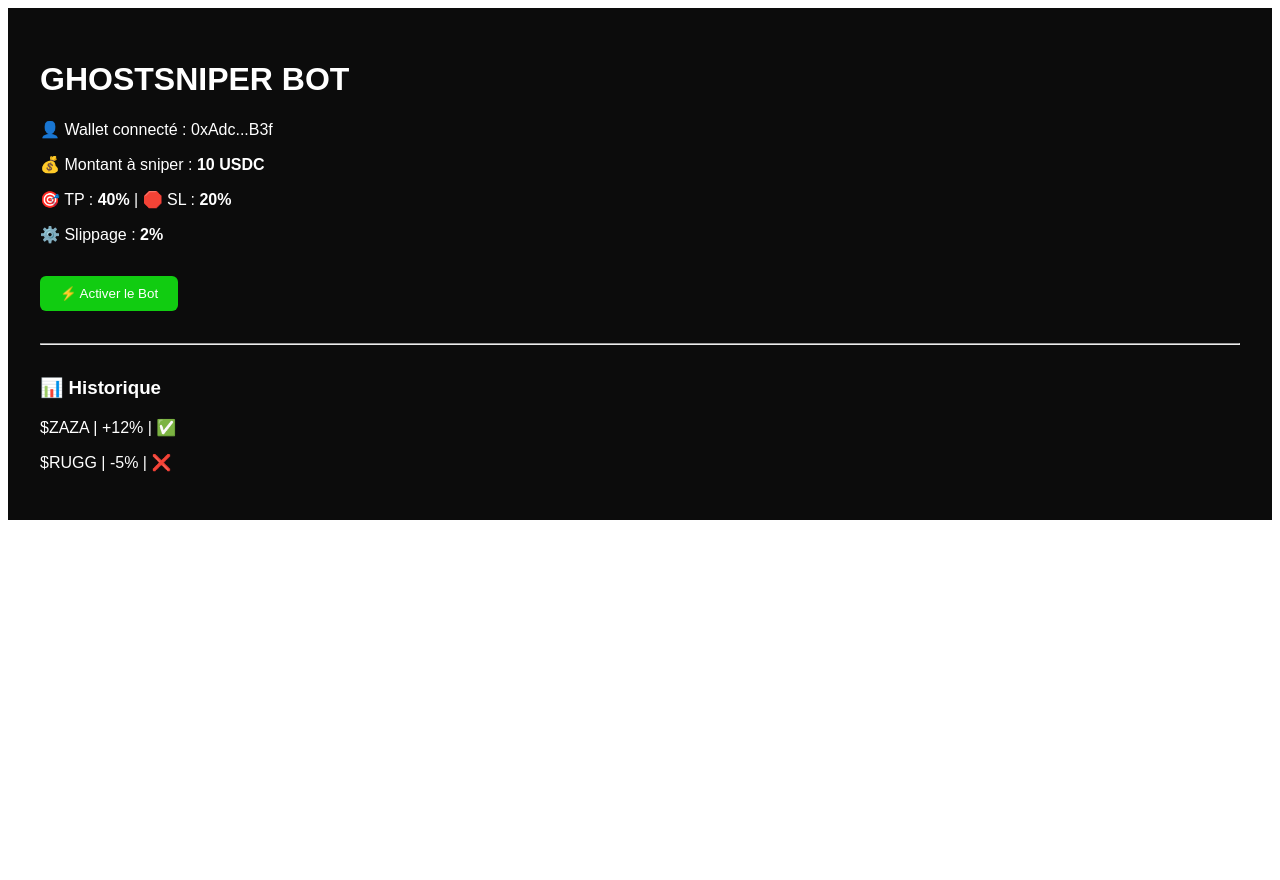
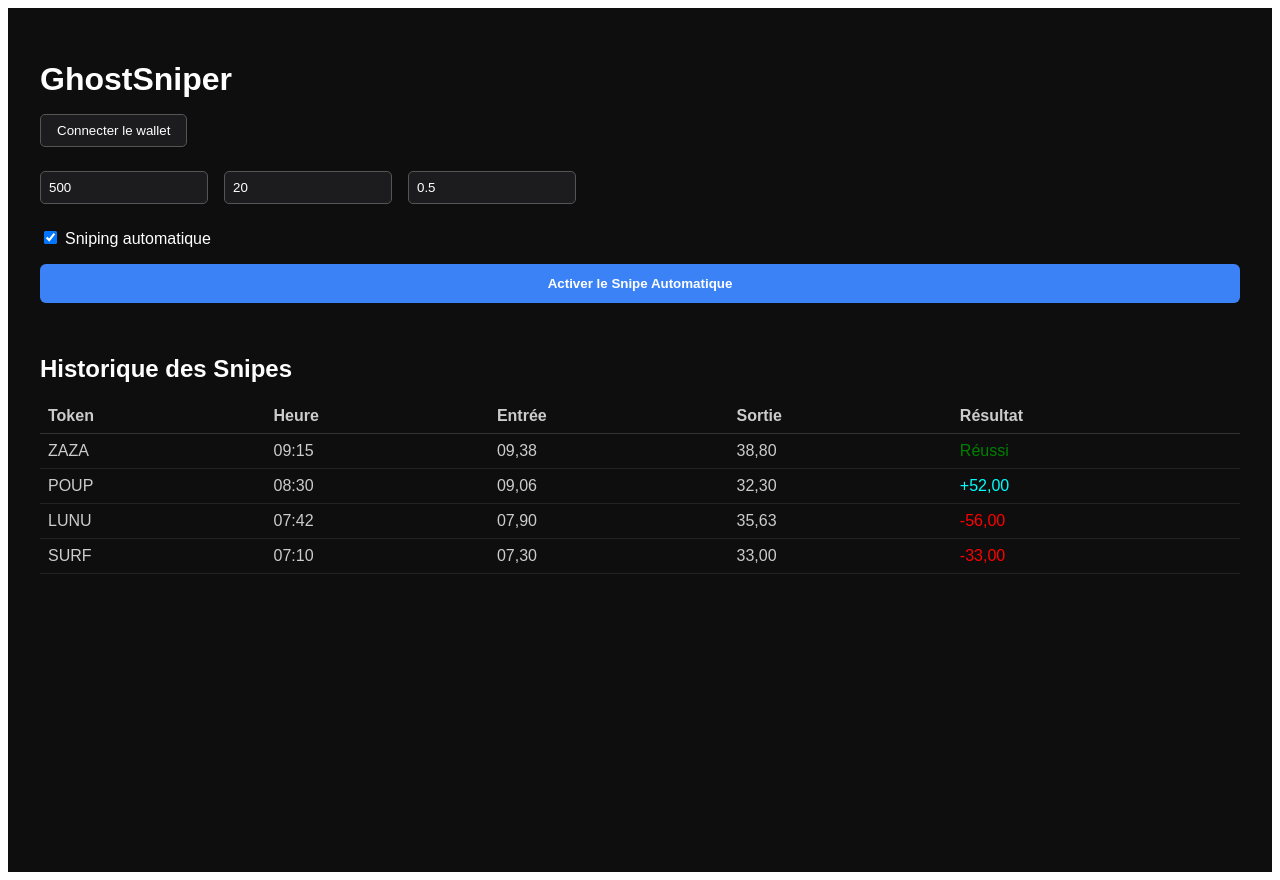
Before and after one commit to SniperGhost2025/ghostsniper-dashboard, a Next.js app: page / in a window 1280 px wide. Before the commit the page ends 800 px from the top, so only its background shows below. Built offline with nearby package versions, Linux system fonts and the light colour scheme.

Commit message:
Update index.js

```diff
--- a/pages/index.js
+++ b/pages/index.js
@@ -1,23 +1,107 @@
 export default function Home() {
   return (
     <div style={{
-      backgroundColor: "#0c0c0c",
-      color: "#fff",
-      padding: "2rem",
-      fontFamily: "Arial",
+      backgroundColor: '#0e0e0e',
+      color: '#ffffff',
+      fontFamily: 'Arial, sans-serif',
+      padding: '2rem',
+      minHeight: '100vh'
     }}>
-      <h1>GHOSTSNIPER BOT</h1>
-      <p>👤 Wallet connecté : 0xAdc...B3f</p>
-      <p>💰 Montant à sniper : <strong>10 USDC</strong></p>
-      <p>🎯 TP : <strong>40%</strong> | 🛑 SL : <strong>20%</strong></p>
-      <p>⚙️ Slippage : <strong>2%</strong></p>
-      <button style={{ marginTop: "1rem", padding: "10px 20px", background: "#1c1", border: "none", color: "#fff", borderRadius: "6px" }}>
-        ⚡ Activer le Bot
+      <h1 style={{ fontSize: '2rem', marginBottom: '1rem' }}>GhostSniper</h1>
+
+      <button style={{
+        backgroundColor: '#1c1c1e',
+        color: '#fff',
+        border: '1px solid #555',
+        padding: '0.5rem 1rem',
+        borderRadius: '5px',
+        marginBottom: '1.5rem',
+        cursor: 'pointer'
+      }}>
+        Connecter le wallet
       </button>
-      <hr style={{ margin: "2rem 0" }} />
-      <h3>📊 Historique</h3>
-      <p>$ZAZA | +12% | ✅</p>
-      <p>$RUGG | -5% | ❌</p>
+
+      <div style={{ display: 'flex', flexWrap: 'wrap', gap: '1rem', marginBottom: '1.5rem' }}>
+        <input placeholder="Capital à investir"
+          value="500"
+          style={inputStyle} />
+        <input placeholder="Take Profit (%)"
+          value="20"
+          style={inputStyle} />
+        <input placeholder="Slippage (%)"
+          value="0.5"
+          style={inputStyle} />
+      </div>
+
+      <div style={{ marginBottom: '1rem' }}>
+        <label>
+          <input type="checkbox" checked readOnly style={{ marginRight: '0.5rem' }} />
+          Sniping automatique
+        </label>
+      </div>
+
+      <button style={{
+        backgroundColor: '#3b82f6',
+        color: '#fff',
+        border: 'none',
+        padding: '0.75rem',
+        borderRadius: '6px',
+        fontWeight: 'bold',
+        cursor: 'pointer',
+        width: '100%',
+        marginBottom: '2rem'
+      }}>
+        Activer le Snipe Automatique
+      </button>
+
+      <h2 style={{ marginBottom: '1rem' }}>Historique des Snipes</h2>
+      <table style={{ width: '100%', borderCollapse: 'collapse', color: '#ccc' }}>
+        <thead>
+          <tr>
+            <th style={thStyle}>Token</th>
+            <th style={thStyle}>Heure</th>
+            <th style={thStyle}>Entrée</th>
+            <th style={thStyle}>Sortie</th>
+            <th style={thStyle}>Résultat</th>
+          </tr>
+        </thead>
+        <tbody>
+          {[
+            { token: 'ZAZA', heure: '09:15', entree: '09,38', sortie: '38,80', resultat: 'Réussi', color: 'green' },
+            { token: 'POUP', heure: '08:30', entree: '09,06', sortie: '32,30', resultat: '+52,00', color: '#00ffff' },
+            { token: 'LUNU', heure: '07:42', entree: '07,90', sortie: '35,63', resultat: '-56,00', color: 'red' },
+            { token: 'SURF', heure: '07:10', entree: '07,30', sortie: '33,00', resultat: '-33,00', color: 'red' }
+          ].map((row, i) => (
+            <tr key={i}>
+              <td style={tdStyle}>{row.token}</td>
+              <td style={tdStyle}>{row.heure}</td>
+              <td style={tdStyle}>{row.entree}</td>
+              <td style={tdStyle}>{row.sortie}</td>
+              <td style={{ ...tdStyle, color: row.color }}>{row.resultat}</td>
+            </tr>
+          ))}
+        </tbody>
+      </table>
     </div>
   );
 }
+
+const inputStyle = {
+  padding: '0.5rem',
+  border: '1px solid #555',
+  backgroundColor: '#1c1c1e',
+  color: '#fff',
+  borderRadius: '5px',
+  width: '150px'
+};
+
+const thStyle = {
+  borderBottom: '1px solid #333',
+  textAlign: 'left',
+  padding: '0.5rem'
+};
+
+const tdStyle = {
+  padding: '0.5rem',
+  borderBottom: '1px solid #222'
+};
```
